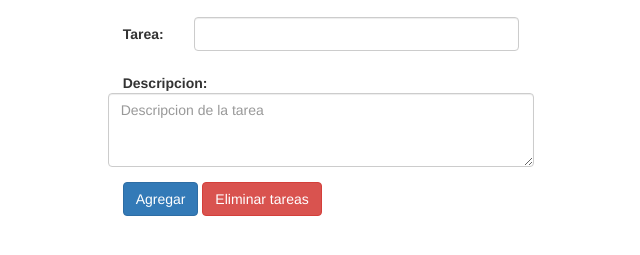
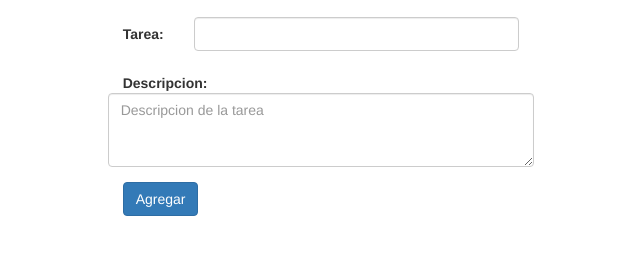
Before and after one commit to mbolanosc/To-do-list-angular, a plain HTML site: page index.html in a window 1280 px wide. Shown: the part 103-358 px from the top of the page, without its empty margins (319-959 px from the left). Drawn offline with Linux system fonts and the light colour scheme.

Commit message:
delete
borré botón del lista.html

```diff
--- a/templates/list.html
+++ b/templates/list.html
@@ -25,5 +25,5 @@
             <span ng-bind="i.textoDescripcion"></span>
         </div>
 
-        <button class="btn btn-danger" ng-click="eliminarTarea()">Eliminar tareas</button>
+        <!-- <button class="btn btn-danger" ng-click="eliminarTarea()">Eliminar tareas</button> -->
 </div>
```
